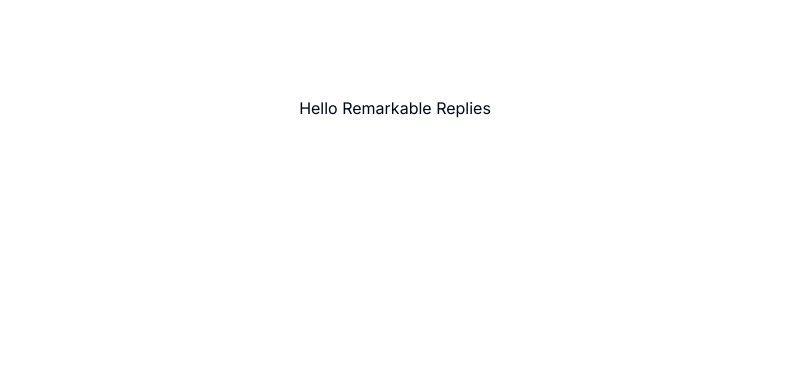
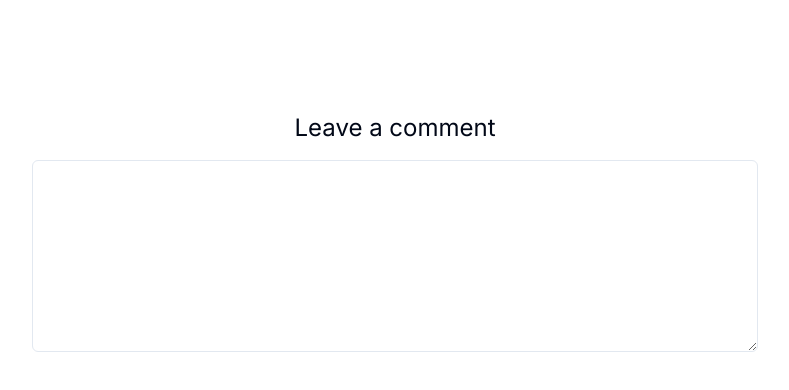
Before and after one commit to manuelalferez/remarkable-replies, a Next.js app: page / in a window 1280 px wide. Shown: the top 390 px of the page, without its empty margins (245-1034 px from the left). Built offline with nearby package versions, Linux system fonts and the light colour scheme.

Commit message:
feat: Basic page with a textarea

```diff
--- a/src/app/page.tsx
+++ b/src/app/page.tsx
@@ -1,7 +1,10 @@
+import { Textarea } from "@/components/ui/textarea";
+
 export default function Home() {
   return (
-    <main className="flex min-h-screen flex-col items-center justify-between p-24">
-      Hello Remarkable Replies
+    <main className="flex flex-col p-24 items-center">
+      <h1 className="text-2xl text-center py-4">Leave a comment</h1>
+      <Textarea />
     </main>
   );
 }
--- /dev/null
+++ b/src/components/ui/textarea.tsx
@@ -0,0 +1,24 @@
+import * as React from "react";
+
+import { cn } from "@/lib/utils";
+
+export interface TextareaProps
+  extends React.TextareaHTMLAttributes<HTMLTextAreaElement> {}
+
+const Textarea = React.forwardRef<HTMLTextAreaElement, TextareaProps>(
+  ({ className, ...props }, ref) => {
+    return (
+      <textarea
+        className={cn(
+          "flex min-h-[80px] w-2/3 h-48 rounded-md border border-input bg-transparent px-3 py-2 text-lg ring-offset-background placeholder:text-muted-foreground focus-visible:outline-none focus-visible:ring-2 focus-visible:ring-ring focus-visible:ring-offset-2 disabled:cursor-not-allowed disabled:opacity-50",
+          className
+        )}
+        ref={ref}
+        {...props}
+      />
+    );
+  }
+);
+Textarea.displayName = "Textarea";
+
+export { Textarea };
```
